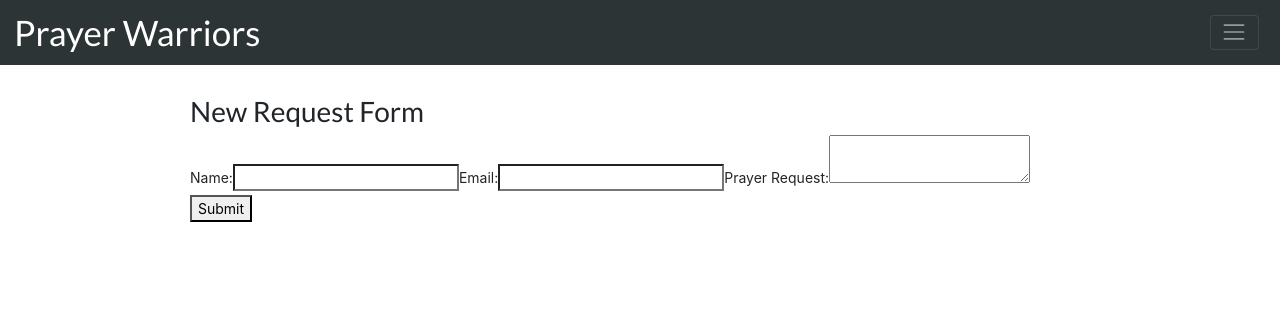
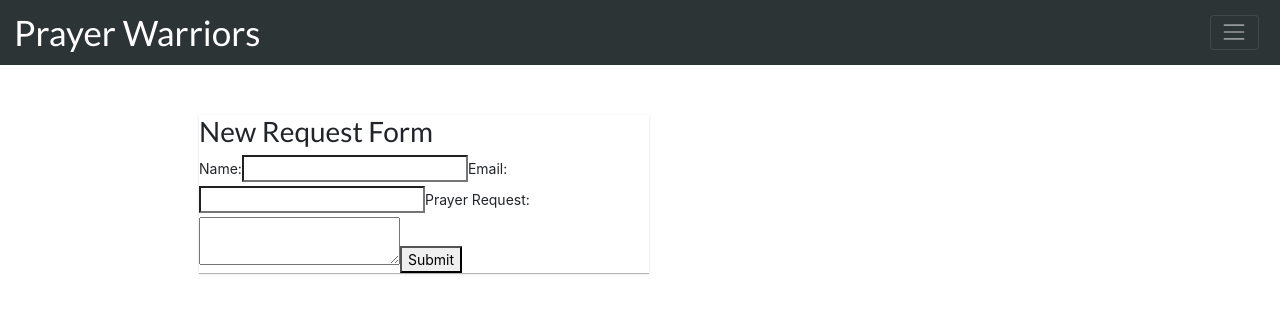
Before and after one commit to prayerwarriorsnewsletter/frontend, a React (Create React App) app in the folder client/: page /request in a window 1280 px wide. Shown: the top 312 px of the page. Built offline with nearby package versions, Linux system fonts and the light colour scheme; no server answers; the database is empty.

Commit message:
added a little bit of styling on request form, still needs more work on styling

```diff
--- a/client/src/App.css
+++ b/client/src/App.css
@@ -82,3 +82,15 @@ body {
   box-shadow: 0 8px 17px 0 rgba(0, 0, 0, 0.2);
   transition-delay: 0s;
 }
+
+
+.new-request-card {
+  width: 50%;
+  /* max-width: 265px;
+  min-width: 220px; */
+  margin: 50px 1%;
+  box-shadow: 0 1px 3px rgba(0, 0, 0, 0.12), 0 1px rgba(0, 0, 0, 0.24);
+  transition: all 0.3s cubic-bezier(0.25, 0.8, 0.25, 1);
+  display: flex;
+  flex-direction: column;
+}
--- a/client/src/components/NewRequest.js
+++ b/client/src/components/NewRequest.js
@@ -20,7 +20,7 @@ const NewRequest = () => {
   }
 
   return (
-    <div>
+    <div className='new-request-card'>
       <h2>New Request Form</h2>
       <form onSubmit = {handleSubmit}>
         <label>Name:</label>
--- a/client/src/components/PrayerList.js
+++ b/client/src/components/PrayerList.js
@@ -7,7 +7,7 @@ const PrayerList = (props) => {
   console.log("prayerData", prayerData);
   return (
     <div>
-      {/* <NewRequest/> */}
+      <NewRequest/>
       {prayerData &&
         prayerData.map((prayer, index) => (
           <PrayerCard key={index} prayer={prayer} />
```
